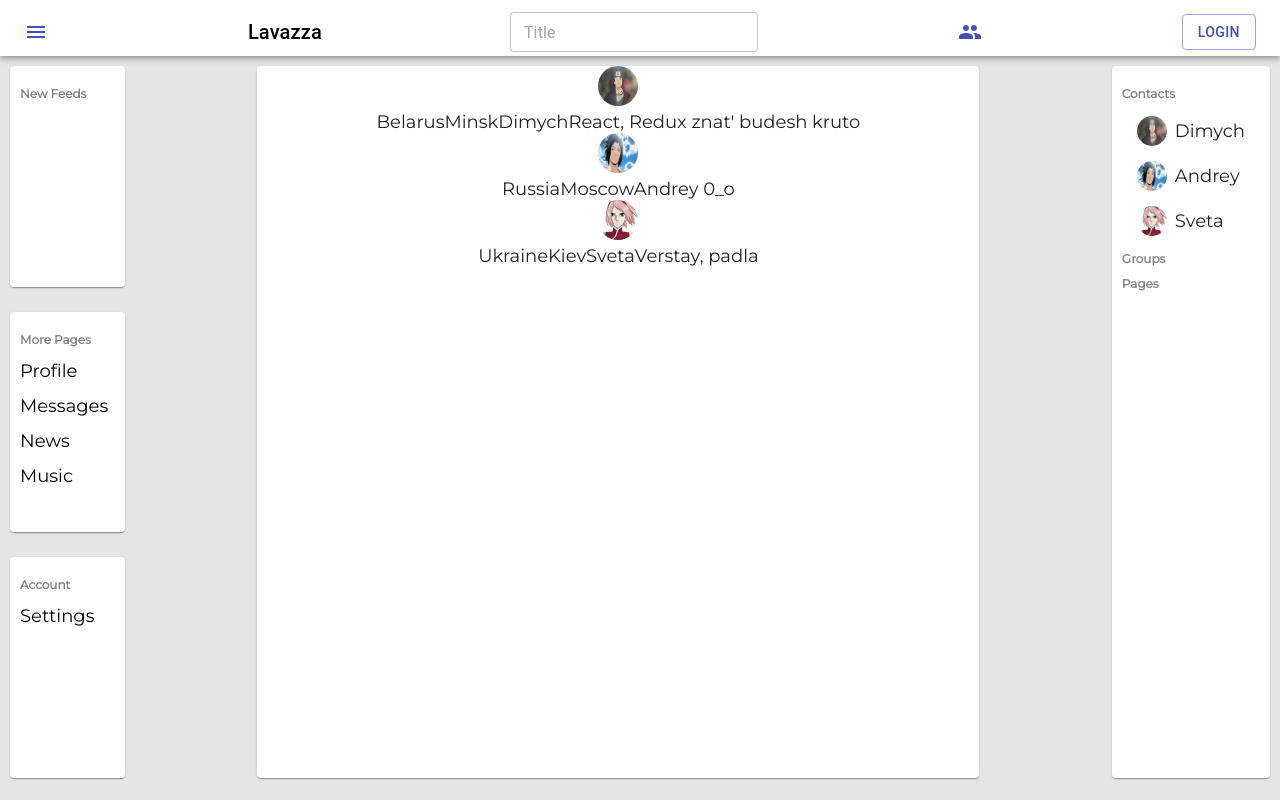
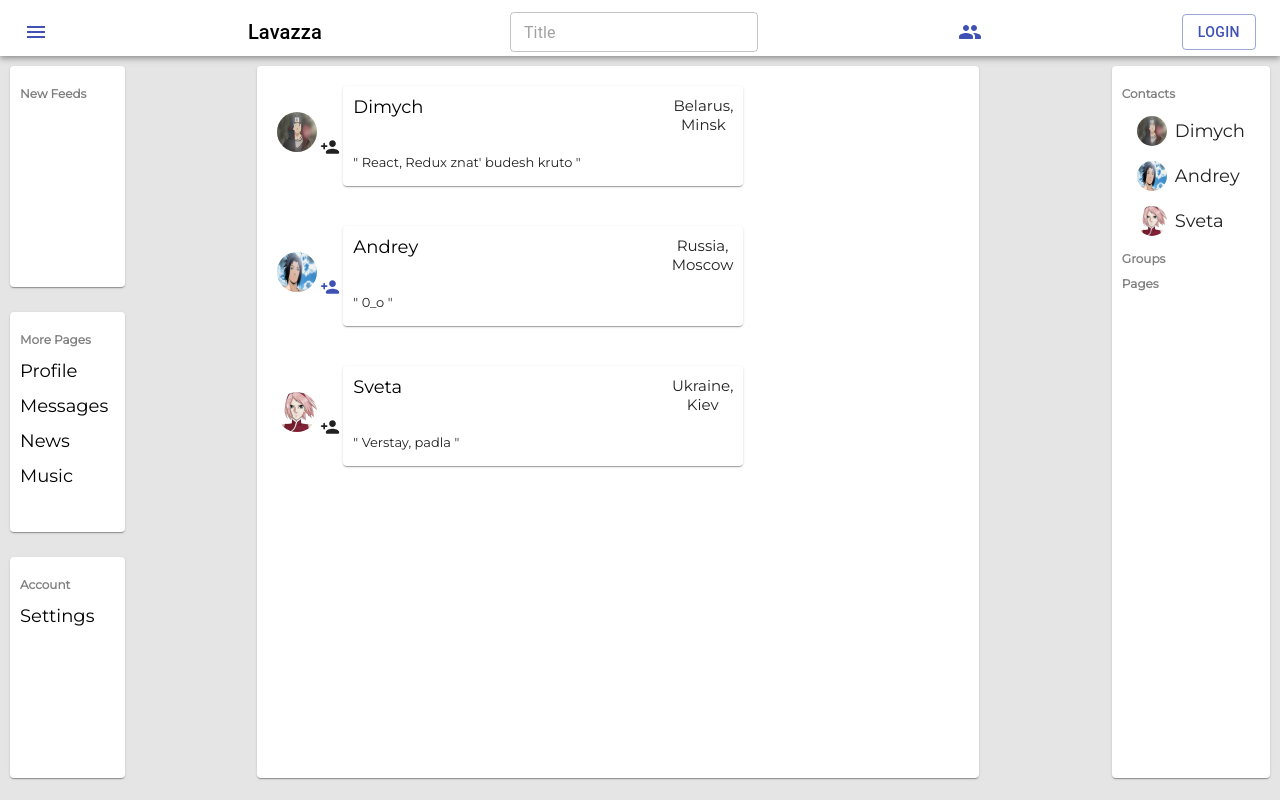
Before and after one commit to Matumba125/social-network, a React (Create React App) app: page /users-page in a window 1280 px wide. Built offline with nearby package versions, Linux system fonts and the light colour scheme.

Commit message:
added usersPage

```diff
--- a/src/App.tsx
+++ b/src/App.tsx
@@ -7,14 +7,13 @@ import {Route} from "react-router-dom";
 import Music from "./Components/Music/Music";
 import News from "./Components/News/News";
 import Settings from "./Components/Settings/Settings";
-import {AppPropsType} from "./redux/PropsType";
 import DialogsContainer from "./Components/Dialogs/DialogsContainer";
 import RightNavbarContainer from "./Components/Navbars/RightNavbar/RightNavbarContainer";
 import {Paper} from "@material-ui/core";
 import UsersPageContainer from "./Components/UsersPage/UsersPageContainer";
 
 
-const App: React.FC<AppPropsType> = (props) => {
+const App: React.FC = () => {
 
     return (
         <div className='app-wrapper'>
--- a/src/Components/Navbars/RightNavbar/RightNavbar.tsx
+++ b/src/Components/Navbars/RightNavbar/RightNavbar.tsx
@@ -1,12 +1,14 @@
 import React from "react";
 import style from './RightNavbar.module.css';
 import Contacts from "./Contacts/Contacts";
-import {RightNavDataPropsType} from "../../../redux/PropsType";
 import {Paper} from "@material-ui/core";
+import {RightNavProps} from "./RightNavbarContainer";
 
-function RightNavbar(props: RightNavDataPropsType) {
+function RightNavbar(props: RightNavProps) {
 
-    let contactsElement = props.contactsData.map(u => <Contacts key={u.id} userName={u.userName} id={u.id} avatar={u.avatar}/>)
+    const state = props.rightnavData
+
+    let contactsElement = state.contactsData.map(u => <Contacts key={u.id} userName={u.userName} id={u.id} avatar={u.avatar}/>)
 
     return (
         <Paper color={'inherit'} className={style.rightNav}>
--- a/src/Components/Navbars/RightNavbar/RightNavbarContainer.tsx
+++ b/src/Components/Navbars/RightNavbar/RightNavbarContainer.tsx
@@ -1,14 +1,23 @@
 import RightNavbar from "./RightNavbar";
-import {StateType} from "../../../redux/PropsType";
 import {connect} from "react-redux";
+import {Dispatch} from "redux";
+import {ActionTypes, AppStateType} from "../../../redux/reduxStore";
+import {RightNavInitialStateType} from "../../../redux/rightNavbarReducer";
 
+type MapStateToPropsType ={
+    rightnavData: RightNavInitialStateType
+}
 
-const mapStateToProps = (state: StateType) => {
+type MapDispatchToPropsType ={}
+
+export type RightNavProps = MapStateToPropsType & MapDispatchToPropsType
+
+const mapStateToProps = (state: AppStateType): MapStateToPropsType => {
     return {
-        contactsData: state.rightNavbar.contactsData
+        rightnavData: state.rightNavbar
     }
 }
-const mapDispatchToProps = (dispatch: any) => {
+const mapDispatchToProps = (dispatch: Dispatch<ActionTypes>) => {
     return {
     }
 }
--- a/src/Components/UsersPage/UsersPage.module.css
+++ b/src/Components/UsersPage/UsersPage.module.css
@@ -1,5 +1,30 @@
+.userInfo{
+    display: flex;
+    padding: 20px;
+    align-items: center;
+}
+
 .img {
     border-radius: 50%;
     height: 40px;
     width: 40px;
 }
+
+.ava{
+}
+.description{
+    width: 400px;
+    height: 100px;
+}
+
+.descriptionTop {
+    display: flex;
+    justify-content: space-between;
+    padding: 10px;
+}
+
+.descriptionBot{
+    display: flex;
+    justify-content: flex-start;
+    padding: 10px;
+}
--- a/src/Components/UsersPage/UsersPage.tsx
+++ b/src/Components/UsersPage/UsersPage.tsx
@@ -1,26 +1,56 @@
 import React from "react";
 import style from "./UsersPage.module.css"
 import {UsersPropsType} from "./UsersPageContainer";
+import {IconButton, Paper} from "@material-ui/core";
+import {PersonAddRounded} from "@material-ui/icons";
+import {NavLink} from 'react-router-dom';
 
-const UsersPage = (props: UsersPropsType) =>{
+
+const UsersPage = (props: UsersPropsType) => {
+
+    const changeFollowStatus = (id: string, follow: boolean) => {
+        if (follow) {
+            props.unFollow(id)
+        } else {
+            props.follow(id)
+        }
+    }
 
     const state = props.usersPage.users
 
     let usersComponent = state.map(m =>
-        <div className={style.userInfo}>
-            <img src={m.avatar} alt={m.id + ' avatar'} className={style.img} />
+        <div className={style.userInfo} key={m.id}>
+            <Paper className={style.ava} elevation={0}>
+                <NavLink to={m.id}>
+                    <img src={m.avatar} alt={m.id + ' avatar'} className={style.img}/>
+                </NavLink>
+                <IconButton size={'small'} onClick={() => changeFollowStatus(m.id, m.followed)}
+                            color={m.followed ? 'inherit' : 'primary'}>
+                    <PersonAddRounded fontSize={'small'}/>
+                </IconButton>
+            </Paper>
+            <Paper className={style.description}>
+                <div className={style.descriptionTop}>
+                    <NavLink to={m.id} style={{textDecoration: 'none', color: 'black'}}>
+                        {m.fullName}
+                    </NavLink>
+                    <div style={{fontSize: "15px"}}>
                         <div>
-                {m.followed}
-                {m.address.country}
+                            {m.address.country},
+                        </div>
+                        <div>
                             {m.address.city}
-                {m.fullName}
-                {m.status}
                         </div>
                     </div>
-
+                </div>
+                <div className={style.descriptionBot} style={{fontSize: "13px"}}>
+                    " {m.status} "
+                </div>
+            </Paper>
+        </div>
     )
 
-    return(
+    return (
         <div>
             {usersComponent}
         </div>
--- a/src/redux/PropsType.tsx
+++ b/src/redux/PropsType.tsx
@@ -36,7 +36,7 @@ export type ProfilePageDataType = {
 export type ContactsDataPropsType = {
     id: string
     userName: string
-    avatar?: string
+    avatar: string
 }
 
 export type RightNavDataPropsType = {
@@ -49,7 +49,7 @@ export type RightNavDataPropsType = {
 
 //StoreTypes
 
-type StateType = {
+export type StateType = {
     dialogsPage: DialogsPageDataType
     profilePage: ProfilePageDataType
     rightNavbar: RightNavDataPropsType
--- a/src/redux/rightNavbarReducer.ts
+++ b/src/redux/rightNavbarReducer.ts
@@ -1,19 +1,26 @@
-import { RightNavDataPropsType} from "./PropsType";
 import {v1} from "uuid";
 import dimych from "./img/dimych.jpg";
 import andrey from "./img/andrey.jpg";
 import sveta from "./img/sveta.jpg";
 import {ActionTypes} from "./reduxStore";
 
-const initialState = {
+type ContactsDataType = {
+    id: string
+    userName: string
+    avatar: string
+}
+
+export type RightNavInitialStateType = typeof InitialState
+
+const InitialState = {
     contactsData: [
         {id: v1(), userName: "Dimych", avatar: dimych},
         {id: v1(), userName: "Andrey", avatar: andrey},
         {id: v1(), userName: "Sveta", avatar: sveta}
-    ]
+    ] as Array<ContactsDataType>
 }
 
-export const rightNavbarReducer = (state: RightNavDataPropsType = initialState, action: ActionTypes) =>{
+export const rightNavbarReducer = (state: RightNavInitialStateType = InitialState, action: ActionTypes): RightNavInitialStateType =>{
 
     return state
 }
```
Lines whose indentation alone changed are shown as unchanged.
